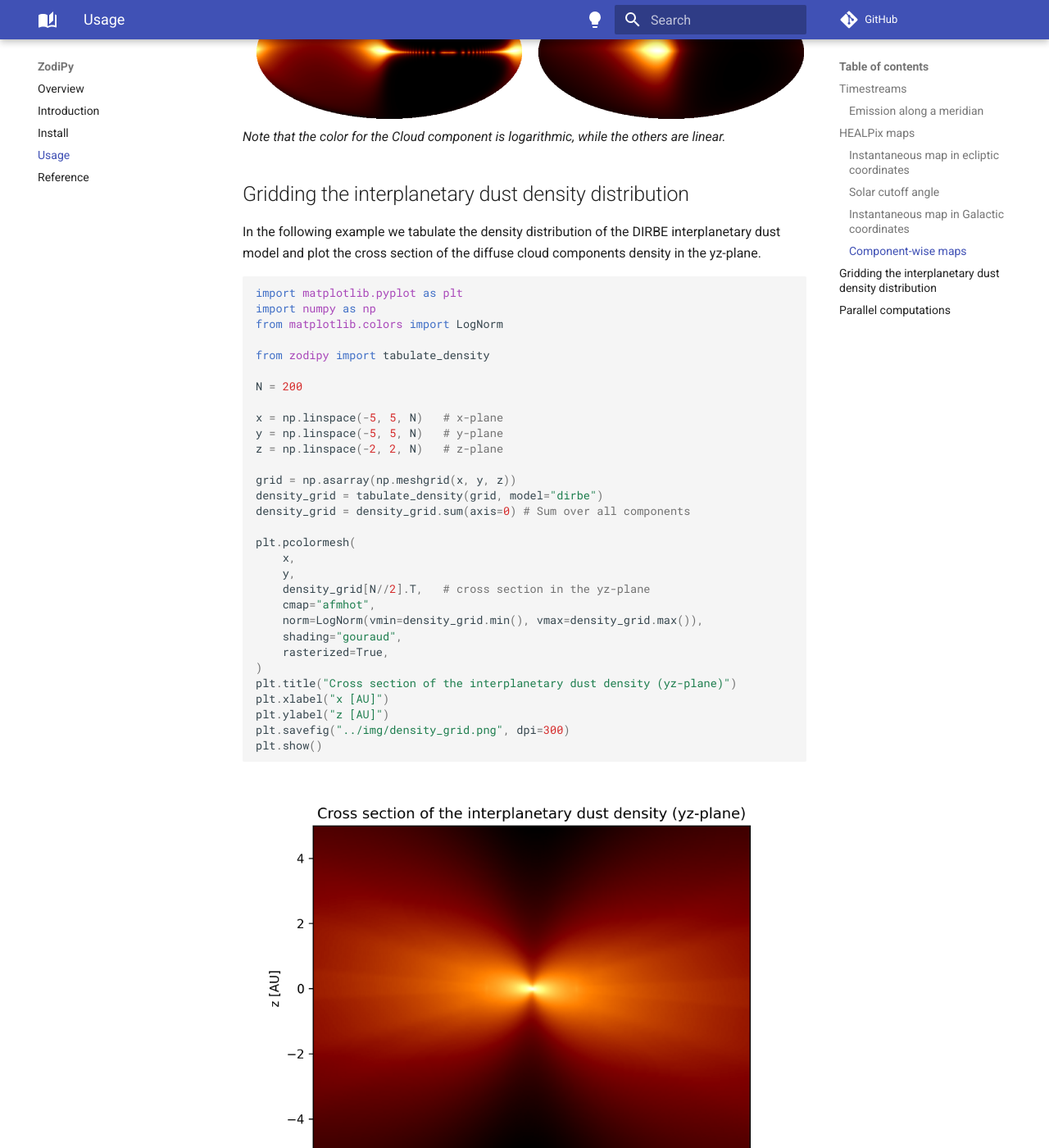
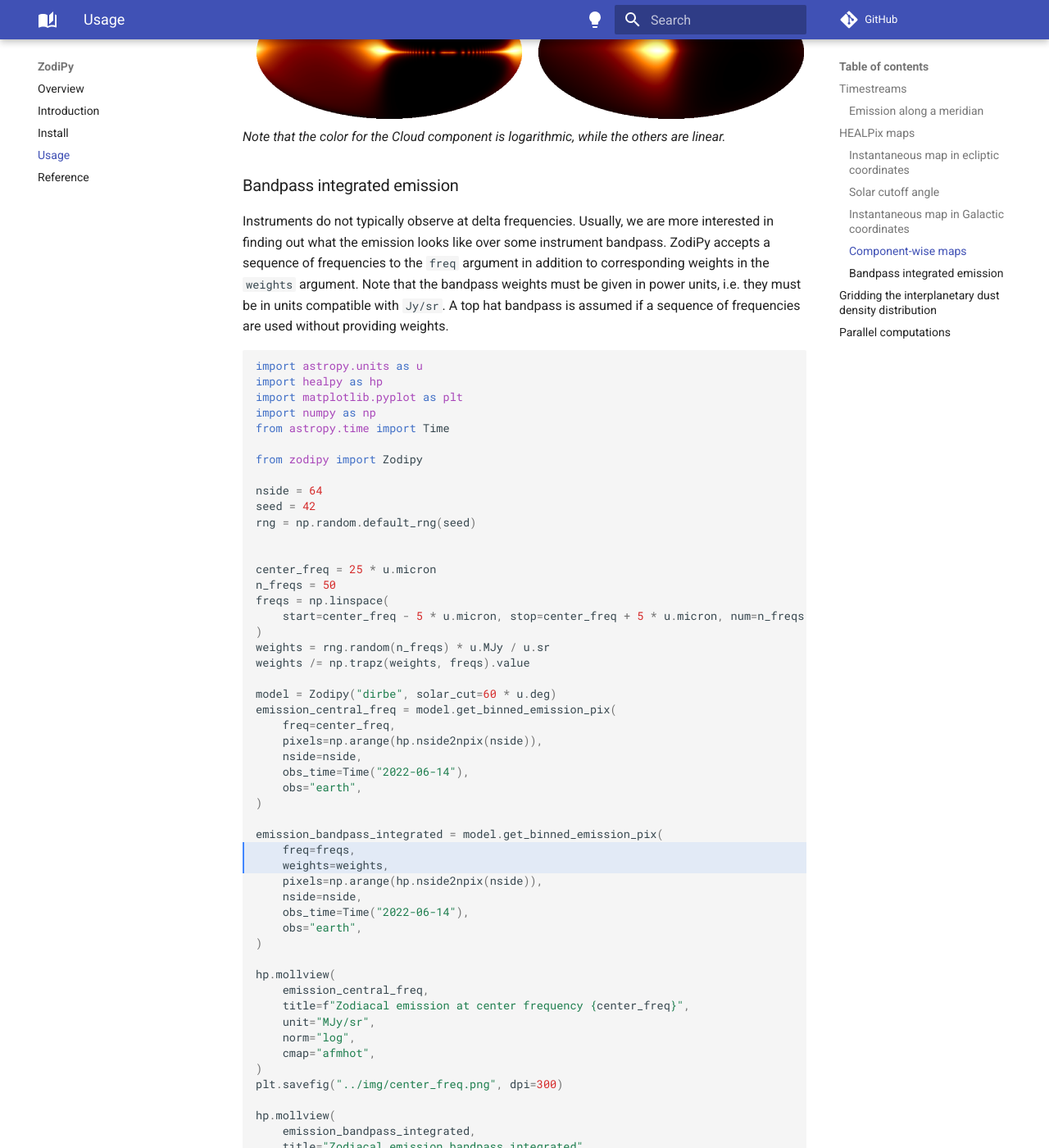
Before and after one commit to Cosmoglobe/zodipy, an MkDocs documentation site: the page built from docs/usage.md, in a window 1280 px wide and 1400 px high, scrolled down 6798 px. Shown: the whole window at 82% size. Built offline with MkDocs 1.6.1 and Material for MkDocs 9.7.7, drawn with Linux system fonts in a browser that asks for light colours; comment, search, counter and statistics services are not loaded; some of the changed text lies outside the part shown.

Commit message:
Update documentation to include bandpass integration. Add example of bandpass integration to usage section.

````diff
--- /dev/null
+++ b/docs/examples/get_bandpass_integrated_emission.py
@@ -0,0 +1,57 @@
+import astropy.units as u
+import healpy as hp
+import matplotlib.pyplot as plt
+import numpy as np
+from astropy.time import Time
+
+from zodipy import Zodipy
+
+nside = 64
+seed = 42
+rng = np.random.default_rng(seed)
+
+
+center_freq = 25 * u.micron
+n_freqs = 50
+freqs = np.linspace(
+    start=center_freq - 5 * u.micron, stop=center_freq + 5 * u.micron, num=n_freqs
+)
+weights = rng.random(n_freqs) * u.MJy / u.sr
+weights /= np.trapz(weights, freqs).value
+
+model = Zodipy("dirbe", solar_cut=60 * u.deg)
+emission_central_freq = model.get_binned_emission_pix(
+    freq=center_freq,
+    pixels=np.arange(hp.nside2npix(nside)),
+    nside=nside,
+    obs_time=Time("2022-06-14"),
+    obs="earth",
+)
+
+emission_bandpass_integrated = model.get_binned_emission_pix(
+    freq=freqs,
+    weights=weights,
+    pixels=np.arange(hp.nside2npix(nside)),
+    nside=nside,
+    obs_time=Time("2022-06-14"),
+    obs="earth",
+)
+
+hp.mollview(
+    emission_central_freq,
+    title=f"Zodiacal emission at center frequency {center_freq}",
+    unit="MJy/sr",
+    norm="log",
+    cmap="afmhot",
+)
+plt.savefig("../img/center_freq.png", dpi=300)
+
+hp.mollview(
+    emission_bandpass_integrated,
+    title="Zodiacal emission bandpass integrated",
+    unit="MJy/sr",
+    norm="norm",
+    cmap="afmhot",
+)
+plt.savefig("../img/bandpass_integrated.png", dpi=300)
+plt.show()
--- a/docs/usage.md
+++ b/docs/usage.md
@@ -64,6 +64,20 @@
 *Note that the color for the Cloud component is logarithmic, while the others are linear.*
 
 
+### Bandpass integrated emission
+Instruments do not typically observe at delta frequencies. Usually, we are more interested in finding out
+what the emission looks like over some instrument bandpass. ZodiPy accepts a sequence of frequencies to the `freq`
+argument in addition to corresponding weights in the `weights` argument. Note that the bandpass weights must be given in power units, i.e. they must be in units compatible with `Jy/sr`. A top hat
+bandpass is assumed if a sequence of frequencies are used without providing weights.
+```python hl_lines="32 33"
+{!examples/get_bandpass_integrated_emission.py!}
+```
+![Component-wise emission maps](img/center_freq.png)
+![Component-wise emission maps](img/bandpass_integrated.png)
+!!! warning "Memory usage"
+    Bandpass integration in the current implementation uses significantly more memory in the intermediate computations when compared to delta frequency simulations. Consider smaller chunks sizes if this becomes an issue.
+
+
 ## Gridding the interplanetary dust density distribution
 In the following example we tabulate the density distribution of the DIRBE interplanetary dust model
 and plot the cross section of the diffuse cloud components density in the yz-plane.
````
Also changed, not shown: README.md (+1 -1 lines), docs/introduction.md (+1 -1 lines), docs/img/bandpass_integrated.png (added), docs/img/center_freq.png (added), 1 other file.
